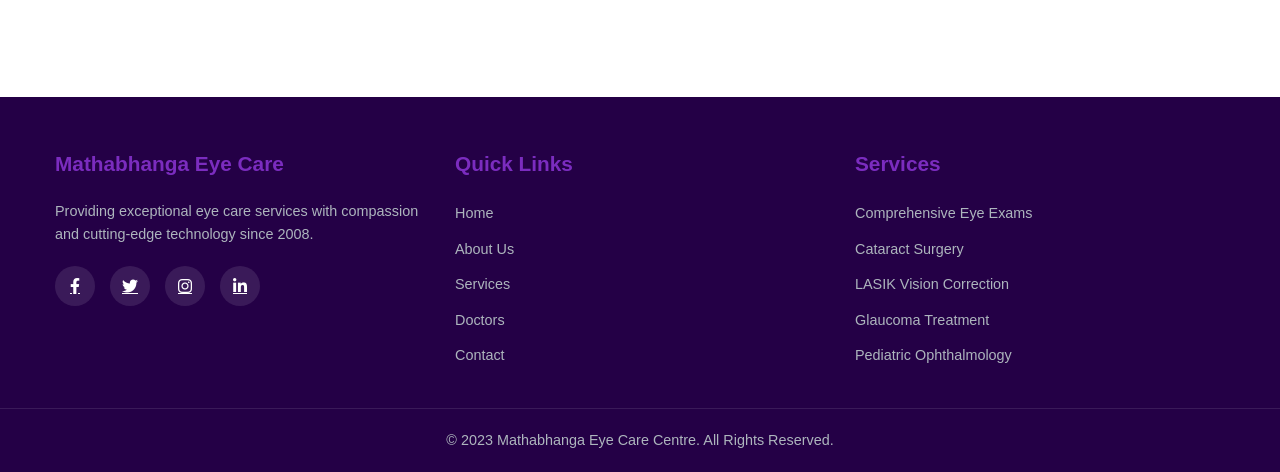
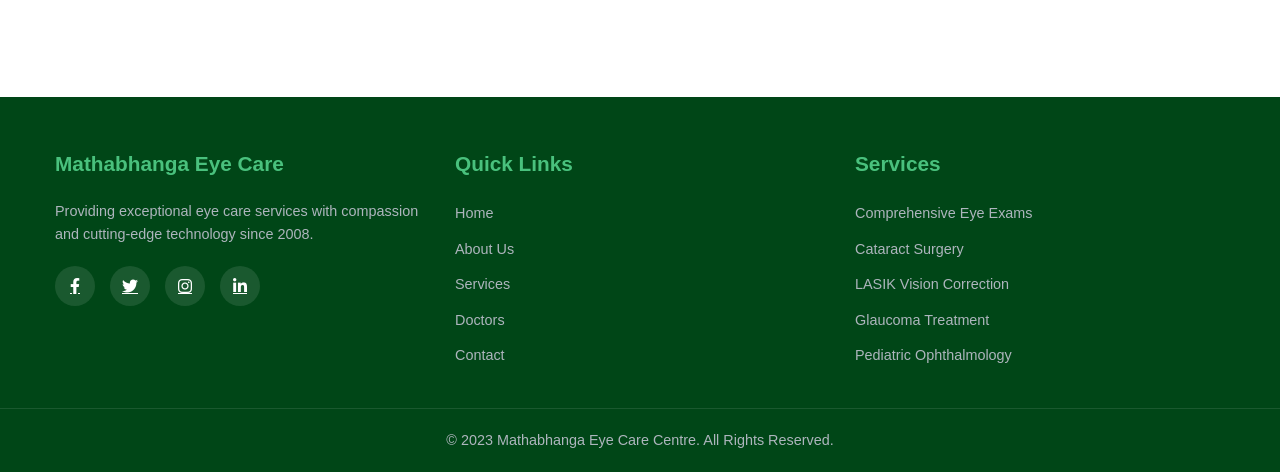
Before and after one commit to Rahul-Majumder/MEC, a plain HTML site: page index.html in a window 1280 px wide. Shown: the part 3522-3994 px from the top of the page. Drawn offline with Linux system fonts and the light colour scheme.

Commit message:
Update style.css
color changed

```diff
--- a/style.css
+++ b/style.css
@@ -1,14 +1,14 @@
 :root {
-    --primary-color: #7B2CBF;
-    --primary-light: #9D4EDD;
-    --primary-dark: #5A189A;
-    --secondary-color: #E0AAFF;
-    --accent-color: #C77DFF;
-    --dark-color: #240046;
-    --light-color: #F8F9FA;
+    --primary-color: #49c17d;
+    --primary-light: #4edd72;
+    --primary-dark: #189a5d;
+    --secondary-color: #aaffcd;
+    --accent-color: #7dffb1;
+    --dark-color: #004617;
+    --light-color: #f8faf9;
     --success-color: #4CAF50;
     --danger-color: #F44336;
-    --text-color: #2D0A31;
+    --text-color: #0d310a;
     --text-light: #666666;
     --bg-color: #FFFFFF;
     --card-bg: #F8F7FF;
```
